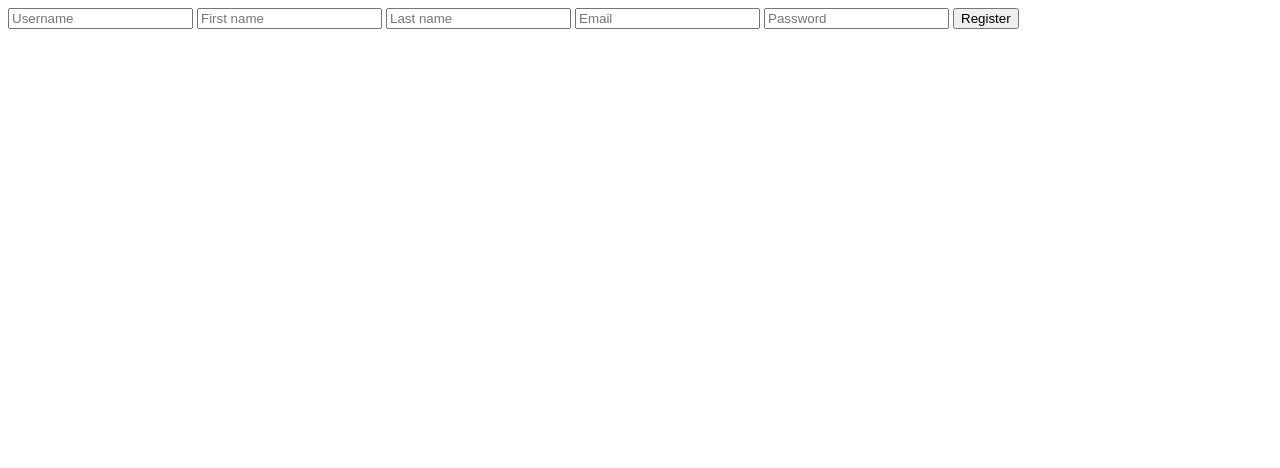
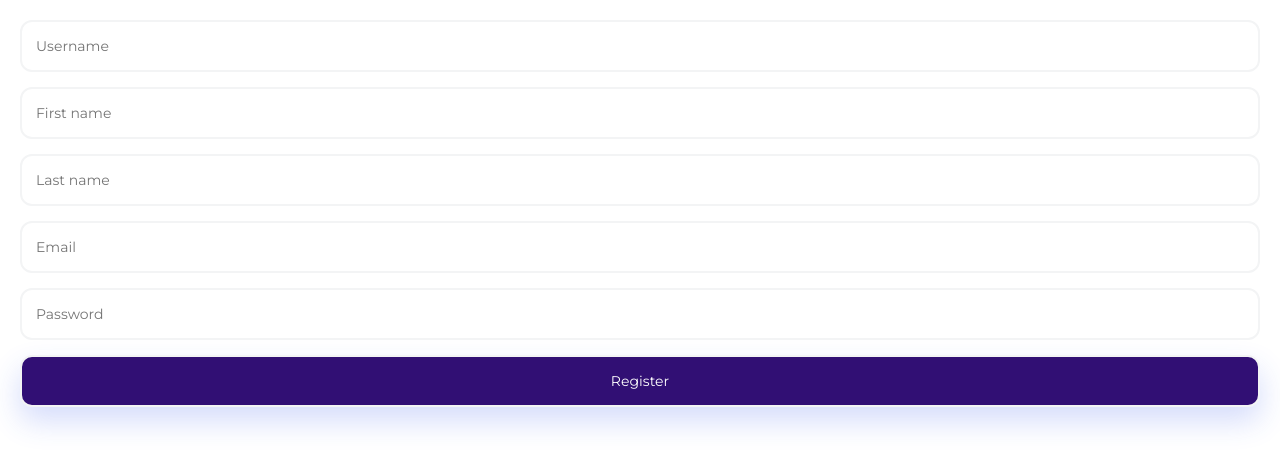
Before and after one commit to christianparanas/socialapp, a CodeIgniter app: page /database/index.php/auth/register in a window 1280 px wide. Shown: the top 468 px of the page. Run offline with CodeIgniter, Linux system fonts and the light colour scheme.

Commit message:
added register ui

```diff
--- a/application/views/Auth/Register.php
+++ b/application/views/Auth/Register.php
@@ -3,6 +3,7 @@
 <head>
 	<meta charset="UTF-8">
 	<meta name="viewport" content="width=device-width, initial-scale=1.0">
+	<link rel="stylesheet" type="text/css" href="<?php echo base_url('assets/css/Register.css')?>">
 	<title>Register</title>
 </head>
 <body>
@@ -17,7 +18,7 @@
 				<input type="text" name="reg_lastname" placeholder="Last name" required />
 				<input type="email" name="reg_email" placeholder="Email" required />
 				<input type="password" name="reg_password" placeholder="Password" required />
-				<input type="submit" name="register_btn" value="Register" />
+				<input type="submit" name="register_btn" class="reg_btn" value="Register" />
 			</form>
 		</div>
 	</div>
--- /dev/null
+++ b/assets/css/Register.css
@@ -0,0 +1,46 @@
+@import url('https://fonts.googleapis.com/css2?family=Montserrat&display=swap');
+
+* {
+	padding: 0;
+	margin: 0;
+	box-sizing: border-box;
+	font-family: 'Montserrat', sans-serif;
+}
+
+.register {
+
+}
+
+.register__main_container {
+	padding: 20px;
+}
+
+form {
+	width: 100%;
+}
+
+form input {
+	width: 100%;
+
+	outline: 0;
+  margin-bottom: 15px;
+  font-size: 14px;
+  font-weight: 300;
+  line-height: 20px;
+  padding: 14px;
+  border: 2px solid #f3f4f5;
+  border-radius: 12px;
+}
+
+form .reg_btn {
+	color: white;
+	background: #310F74;
+	margin-bottom: 0;
+	transition: all .3s ease;
+	box-shadow: 0 14px 30px 0 rgb(43 80 237 / 20%);
+	cursor: pointer;
+	display: flex;
+	justify-content: center;
+	align-center: center;
+	border-sizing: border-box;
+}
```
